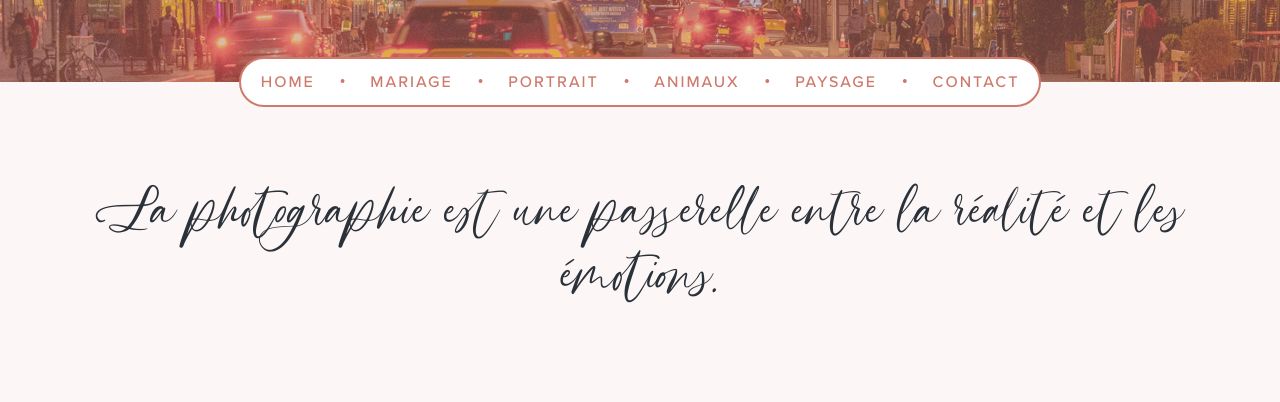
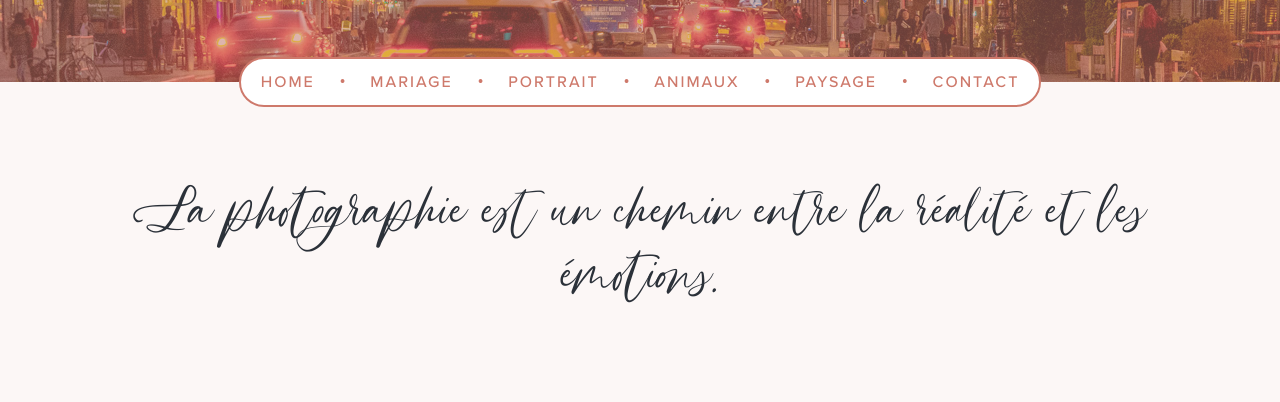
Before and after one commit to johnmeunier/photo.johnathan.fr, a plain HTML site: page index.html in a window 1280 px wide. Shown: the part 398-800 px from the top of the page. Drawn offline with Linux system fonts and the light colour scheme.

Commit message:
feat(quote): changement de la citation

```diff
--- a/index.html
+++ b/index.html
@@ -33,7 +33,7 @@
         </ul>
       </nav>
     </header>
-    <h2 class="quote">La photographie est une passerelle entre la réalité et les émotions.</h2>
+    <h2 class="quote">La photographie est un chemin entre la réalité et les émotions.</h2>
     <div class="container">
       <div class="categories">
         <div class="category">
```
